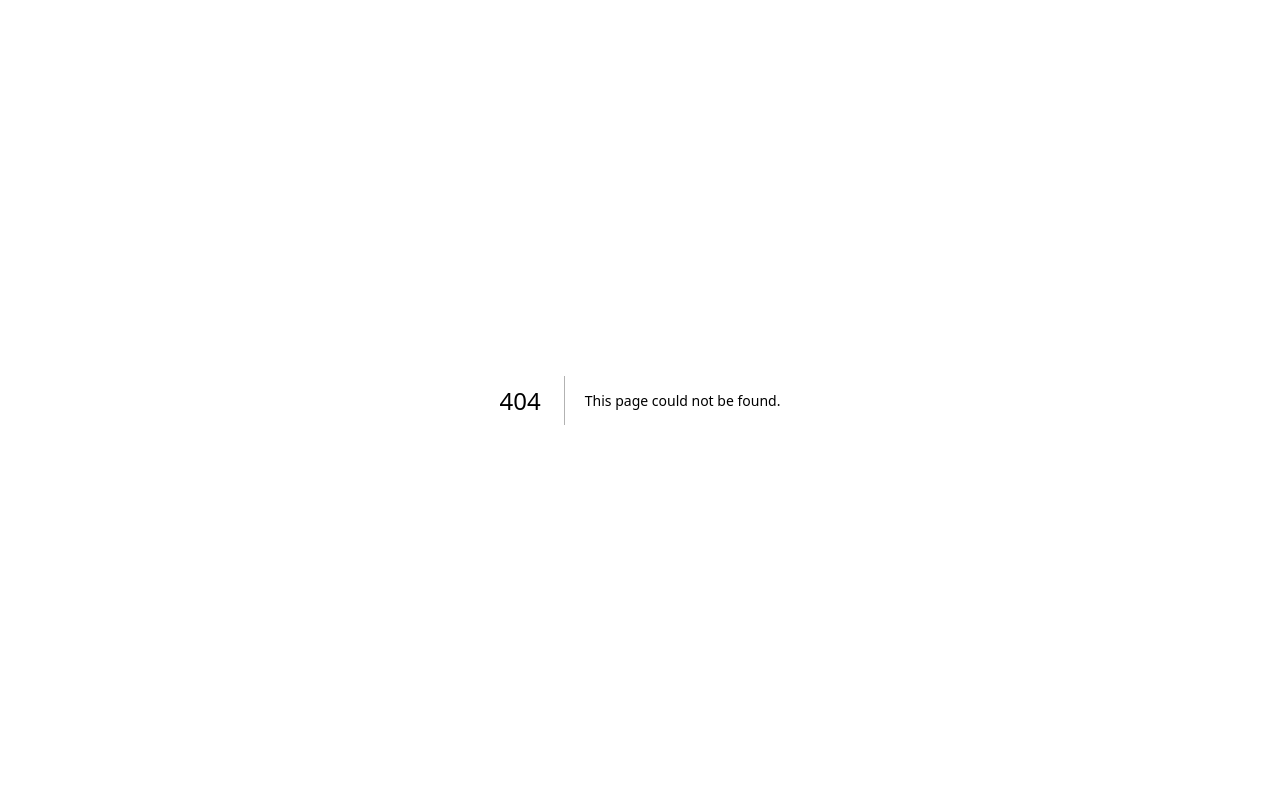
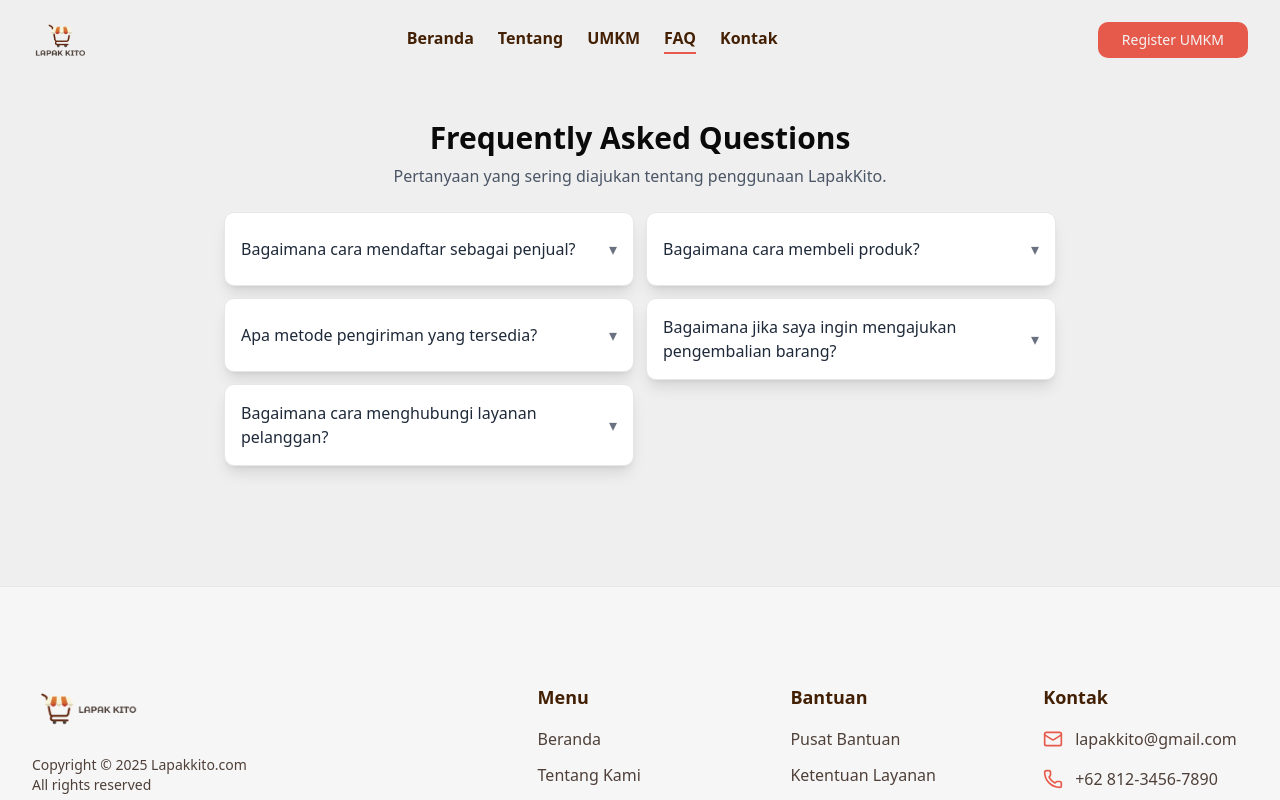
Before and after one commit to azizhadiid/lapakkito, a Next.js app: page /faq in a window 1280 px wide. Before the commit this address had no page. Shown: the top 800 px of the page. Built offline with nearby package versions, Linux system fonts and the light colour scheme.

Commit message:
Create FAQ (Progress 1)

```diff
--- /dev/null
+++ b/app/faq/page.tsx
@@ -0,0 +1,9 @@
+import FAQPage from "@/components/layout/pengunjung/pages/FAQPage";
+
+export default function faq() {
+    return (
+        <>
+            <FAQPage />
+        </>
+    );
+}
--- /dev/null
+++ b/components/layout/pengunjung/faq/SelectionOne.tsx
@@ -0,0 +1,53 @@
+export default function SectionOne({ faqs }: { faqs: { q: string; a: string }[] }) {
+    return (
+        <section className="relative py-30">
+                    <div className="max-w-4xl mx-auto px-4 sm:px-6 lg:px-8">
+                        <h1 className="text-3xl text-center font-semibold mb-2">Frequently Asked Questions</h1>
+                        <p className="text-gray-600 mb-6 text-center">Pertanyaan yang sering diajukan tentang penggunaan LapakKito.</p>
+                        {/* FAQ */}
+                        <div className="grid grid-cols-2 gap-x-3">
+                            {(() => {
+                                const left = faqs.filter((_, i) => i % 2 === 0);
+                                const right = faqs.filter((_, i) => i % 2 === 1);
+
+                                return (
+                                    <>
+                                        {/* KOLOM KIRI */}
+                                        <div className="space-y-3">
+                                            {left.map((faq, idx) => (
+                                                <details
+                                                    key={idx}
+                                                    className="group bg-white border border-gray-200 rounded-lg p-4 shadow-lg hover:shadow-xl transition-shadow duration-200"
+                                                >
+                                                    <summary className="cursor-pointer flex justify-between items-center list-none min-h-10">
+                                                        <span className="font-medium text-gray-800">{faq.q}</span>
+                                                        <span className="ml-3 text-gray-500 transition-transform group-open:rotate-180">▾</span>
+                                                    </summary>
+                                                    <div className="mt-3 text-gray-700">{faq.a}</div>
+                                                </details>
+                                            ))}
+                                        </div>
+
+                                        {/* KOLOM KANAN */}
+                                        <div className="space-y-3">
+                                            {right.map((faq, idx) => (
+                                                <details
+                                                    key={idx}
+                                                    className="group bg-white border border-gray-200 rounded-lg p-4 shadow-lg hover:shadow-xl transition-shadow duration-200"
+                                                >
+                                                    <summary className="cursor-pointer flex justify-between items-center list-none min-h-10">
+                                                        <span className="font-medium text-gray-800">{faq.q}</span>
+                                                        <span className="ml-3 text-gray-500 transition-transform group-open:rotate-180">▾</span>
+                                                    </summary>
+                                                    <div className="mt-3 text-gray-700">{faq.a}</div>
+                                                </details>
+                                            ))}
+                                        </div>
+                                    </>
+                                );
+                            })()}
+                        </div>
+                    </div>
+                </section>
+    )
+}
--- /dev/null
+++ b/components/layout/pengunjung/pages/FAQPage.tsx
@@ -0,0 +1,42 @@
+"use client";
+
+import SectionOne from "../faq/SelectionOne";
+import { MainLayoutPengungjung } from "../MainLayoutPengunjung";
+
+const FAQPage = () => {
+
+    // Function to handle the toggle of FAQ items
+    const faqs = [
+        {
+            q: "Bagaimana cara mendaftar sebagai penjual?",
+            a: "Klik tombol Daftar, isi data yang diminta, lalu verifikasi email. Setelah terverifikasi, lengkapi profil toko dan mulai unggah produk."
+        },
+        {
+            q: "Bagaimana cara membeli produk?",
+            a: "Cari produk yang diinginkan, masukkan ke keranjang, lalu lanjutkan ke pembayaran. Pilih metode pembayaran yang tersedia dan konfirmasi."
+        },
+        {
+            q: "Apa metode pengiriman yang tersedia?",
+            a: "Kami mendukung beberapa kurir standar dan layanan pengiriman instan tergantung lokasi penjual dan pembeli."
+        },
+        {
+            q: "Bagaimana jika saya ingin mengajukan pengembalian barang?",
+            a: "Ajukan permintaan pengembalian melalui halaman pesanan dalam menu akun, sertakan alasan dan foto bukti jika diperlukan."
+        },
+        {
+            q: "Bagaimana cara menghubungi layanan pelanggan?",
+            a: "Gunakan fitur Chat Bantuan di halaman Bantuan atau kirim email ke support@lapakkito.example."
+        }
+    ];
+
+    return (
+        <>
+            <MainLayoutPengungjung>
+                <SectionOne faqs={faqs} />
+
+            </MainLayoutPengungjung>
+        </>
+    )
+}
+
+export default FAQPage;
```
